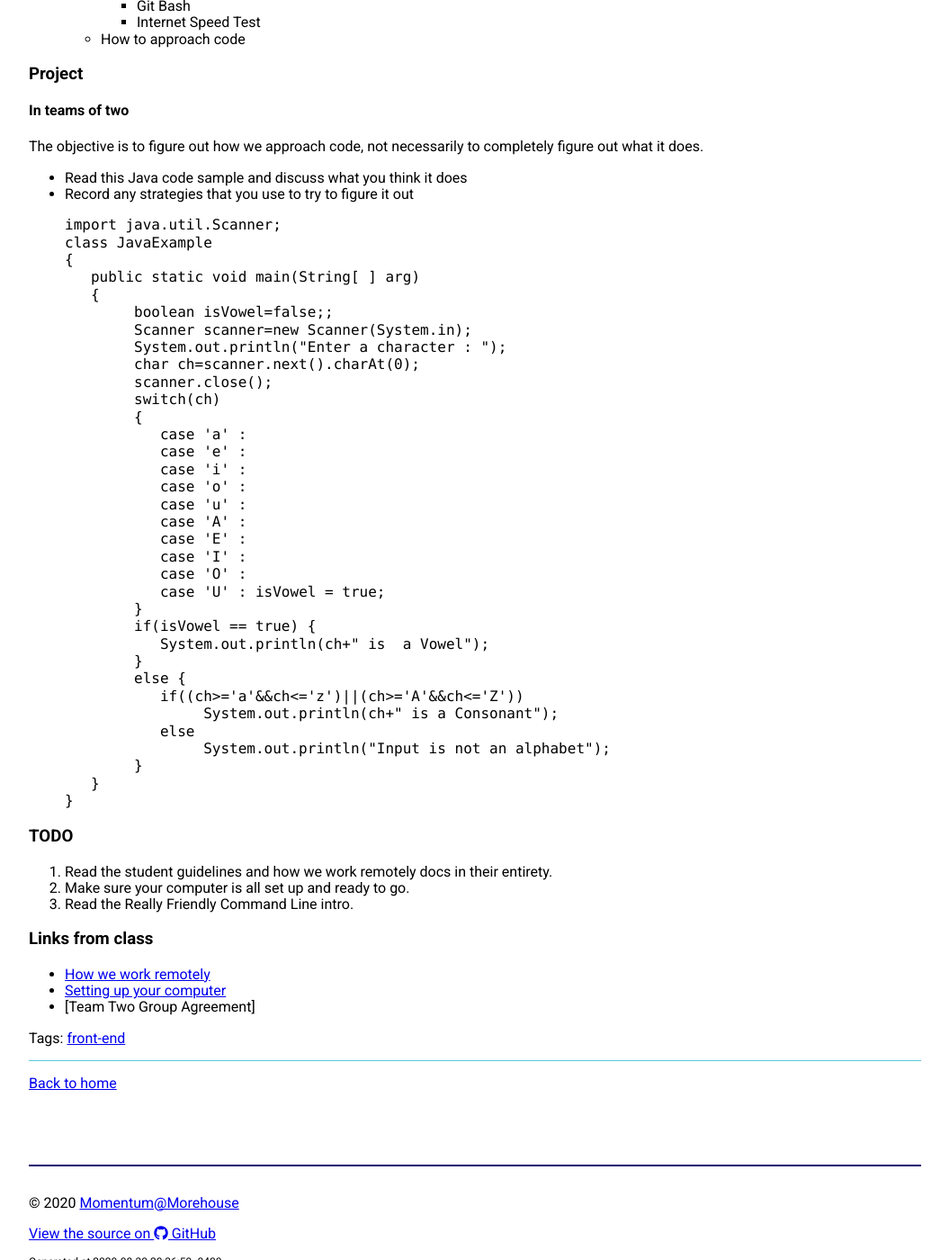
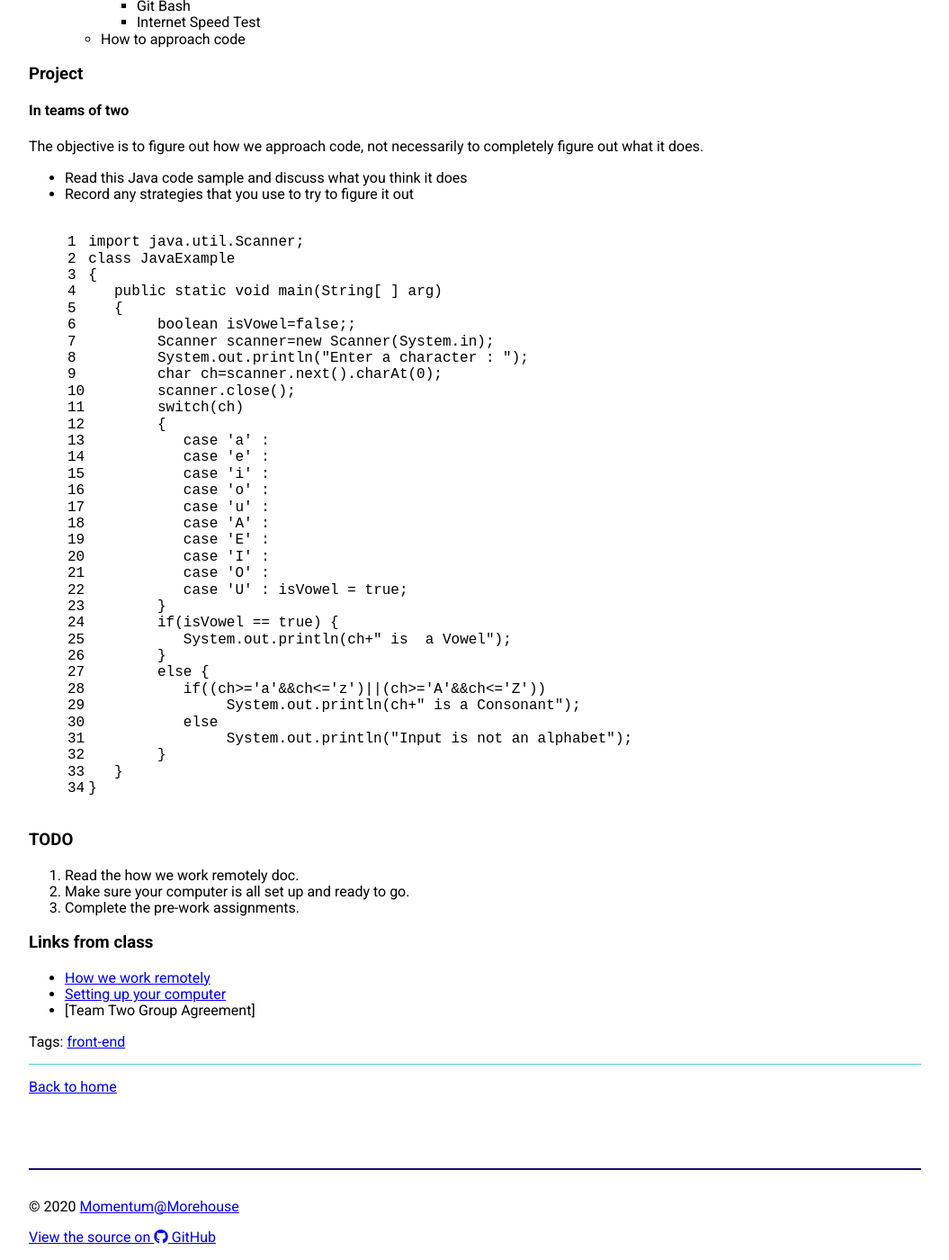
Before and after one commit to Momentum-Morehouse-2/Momentum-Morehouse-2.github.io, a Jekyll site: the page built from _posts/2020-08-28-welcome-to-class.md, in a window 1280 px wide and 1400 px high, scrolled down 390 px. Shown: the whole window at 90% size, without its empty margins (112-1167 px from the left). Built offline with Jekyll 4.4.1, drawn with Linux system fonts in a browser that asks for light colours; nearby versions of some CDN libraries.

Commit message:
fix code format

```diff
--- a/_posts/2020-08-28-welcome-to-class.md
+++ b/_posts/2020-08-28-welcome-to-class.md
@@ -22,7 +22,7 @@ The objective is to figure out how we approach code, not necessarily to complete
 - Read this Java code sample and discuss what you think it does
 - Record any strategies that you use to try to figure it out
 
-{% highlight java %}
+{% highlight java linenos %}
 import java.util.Scanner;
 class JavaExample
 {
@@ -61,9 +61,9 @@ class JavaExample
 
 ### TODO
 
-1. Read the student guidelines and how we work remotely docs in their entirety.
+1. Read the how we work remotely doc.
 2. Make sure your computer is all set up and ready to go.
-3. Read the Really Friendly Command Line intro.
+3. Complete the pre-work assignments.
 
 ### Links from class
 
```
